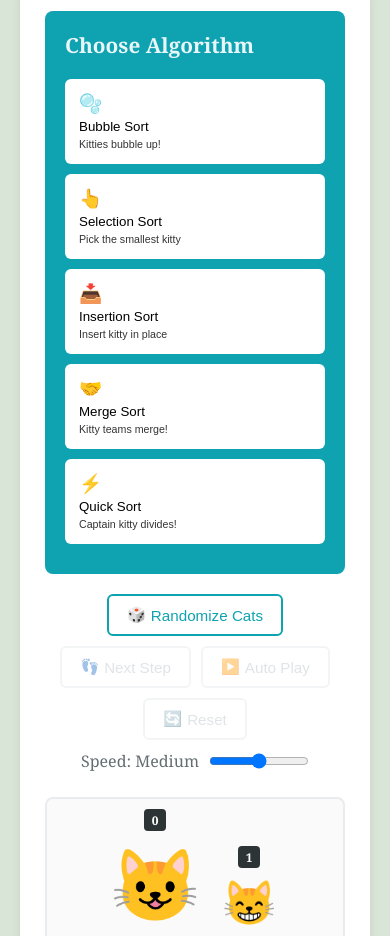
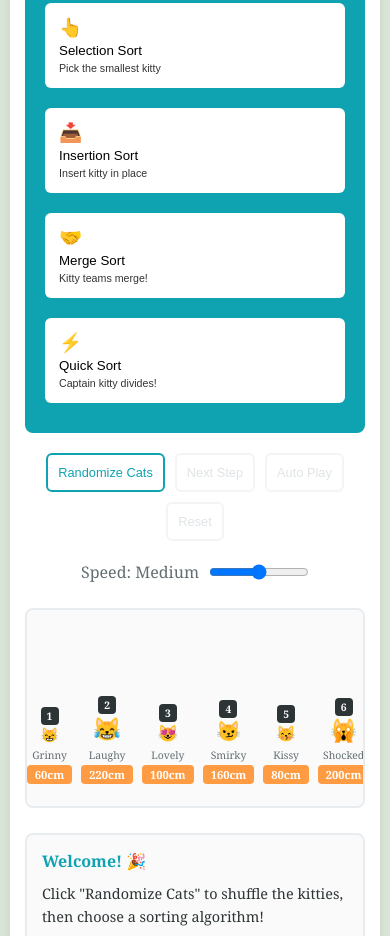
Before and after one commit to matsunaaa/Cat-Sort, a plain HTML site: page index.html in a window 390 px wide. Shown: the part 342-1278 px from the top of the page. Drawn offline with Linux system fonts and the light colour scheme.

Commit message:
add resizing function

```diff
--- a/script.js
+++ b/script.js
@@ -39,6 +39,16 @@ class CatSorter {
         // Quick sort specific
         this.quickSteps = [];
         this.quickStepIndex = 0;
+
+        // Add resize listener
+        let resizeTimer;
+        window.addEventListener('resize', () => {
+            clearTimeout(resizeTimer);
+            resizeTimer = setTimeout(() => {
+                this.render();
+                this.restoreSortedStates();
+            }, 250); // Debounce resize events
+        });
 
         this.initializeEventListeners();
         this.render();
@@ -118,13 +128,17 @@ class CatSorter {
     const container = document.getElementById('cat-container');
     container.innerHTML = '';
 
+    // Calculate base size for responsive scaling
+    const baseSize = this.calculateCatSize();
+
     this.cats.forEach((cat, index) => {
         const catCard = document.createElement('div');
         catCard.className = 'cat-card';
         catCard.id = `cat-${index}`;
 
-            // Calculate emoji size based on height (40px to 80px range)
-            const emojiSize = 30 + (cat.height / 220) * 50;
+        // Calculate emoji size based on height and responsive base size
+        const heightRatio = cat.height / 220; // 220 is max height
+        const emojiSize = baseSize * 0.5 + (baseSize * 0.5 * heightRatio);
 
         catCard.innerHTML = `
             <div class="cat-index">${index}</div>
@@ -135,6 +149,24 @@ class CatSorter {
 
         container.appendChild(catCard);
     });
+}
+
+calculateCatSize() {
+    const container = document.getElementById('cat-container');
+    const containerWidth = container.clientWidth;
+    const numCats = this.cats.length;
+
+    // Calculate available width per cat (with gaps)
+    const gapSize = parseInt(window.getComputedStyle(container).gap) || 10;
+    const totalGaps = gapSize * (numCats - 1);
+    const availableWidth = containerWidth - 40; // 40px for padding
+    const widthPerCat = (availableWidth - totalGaps) / numCats;
+
+    // Calculate emoji size based on available space
+    // Min: 20px, Max: 80px
+    const baseEmojiSize = Math.min(80, Math.max(20, widthPerCat * 0.7));
+
+    return baseEmojiSize;
 }
 
     async step() {
--- a/style.css
+++ b/style.css
@@ -13,7 +13,7 @@
 }
 
 body {
-    font-family:Georgia, serif;
+    font-family: Georgia, serif;
     background-color: var(--honeydew);
     min-height: 100vh;
     color: #2d3436;
@@ -32,13 +32,13 @@ header {
 }
 
 header h1 {
-    font-size: 2.5em;
+    font-size: clamp(1.8em, 4vw, 2.5em); /* Responsive font size */
     margin-bottom: 10px;
     font-weight: 700;
 }
 
 .subtitle {
-    font-size: 1.1em;
+    font-size: clamp(0.9em, 2vw, 1.1em); /* Responsive font size */
     color: #636e72;
 }
 
@@ -47,7 +47,7 @@ header h1 {
     gap: 20px;
     background: white;
     border-radius: 12px;
-    padding: 25px;
+    padding: clamp(15px, 3vw, 25px); /* Responsive padding */
     box-shadow: 0 2px 10px rgba(0,0,0,0.08);
 }
 
@@ -57,6 +57,7 @@ header h1 {
     background: var(--moonstone);
     border-radius: 8px;
     padding: 20px;
+    flex-shrink: 0;
 }
 
 .sidebar h2 {
@@ -108,6 +109,7 @@ header h1 {
 /* Main Sorting Area */
 .sorting-area {
     flex: 1;
+    min-width: 0; /* Important for flex children */
 }
 
 .controls {
@@ -119,13 +121,13 @@ header h1 {
 }
 
 .control-btn {
-    padding: 10px 18px;
+    padding: clamp(8px, 1.5vw, 10px) clamp(12px, 2vw, 18px);
     border: 2px solid var(--moonstone);
     border-radius: 6px;
     background: white;
     color: var(--moonstone);
     cursor: pointer;
-    font-size: 0.95em;
+    font-size: clamp(0.8em, 1.5vw, 0.95em);
     font-weight: 500;
     transition: all 0.2s;
     display: flex;
@@ -157,19 +159,21 @@ header h1 {
     width: 100px;
 }
 
-/* Cat Container */
+/* Cat Container - UPDATED FOR RESPONSIVENESS */
 .cat-container {
     display: flex;
     justify-content: center;
     align-items: flex-end;
-    gap: 15px;
-    min-height: 280px;
-    padding: 30px 20px 20px;
+    gap: clamp(5px, 1vw, 15px); /* Responsive gap */
+    min-height: 200px; /* Reduced min-height */
+    padding: clamp(20px, 3vw, 30px) clamp(10px, 2vw, 20px) 20px;
     background: #fafafa;
     border: 2px solid #e9ecef;
     border-radius: 8px;
     margin-bottom: 25px;
     position: relative;
+    overflow-x: auto; /* Allow scroll if needed */
+    overflow-y: hidden;
 }
 
 .cat-card {
@@ -178,7 +182,8 @@ header h1 {
     align-items: center;
     transition: all 0.5s ease;
     position: relative;
-    padding: 5px;
+    padding: clamp(2px, 0.5vw, 5px);
+    flex-shrink: 0; /* Prevent shrinking */
 }
 
 .cat-card.comparing {
@@ -197,39 +202,42 @@ header h1 {
 }
 
 .cat-emoji {
-    margin-bottom: 8px;
+    margin-bottom: clamp(4px, 0.8vw, 8px);
     display: block;
     transition: all 0.3s;
+    /* Font size will be set dynamically by JavaScript */
 }
 
 .cat-name {
-    font-size: 0.85em;
+    font-size: clamp(0.65em, 1.2vw, 0.85em);
     color: #636e72;
-    margin-bottom: 5px;
+    margin-bottom: 3px;
     font-weight: 500;
+    text-align: center;
 }
 
 .cat-height {
     background: var(--sandy-brown);
     color: white;
-    padding: 4px 12px;
+    padding: clamp(2px, 0.5vw, 4px) clamp(8px, 1.5vw, 12px);
     border-radius: 4px;
     font-weight: 600;
-    font-size: 0.85em;
+    font-size: clamp(0.7em, 1.2vw, 0.85em);
+    white-space: nowrap;
 }
 
 .cat-index {
     position: absolute;
-    top: -20px;
+    top: -15px;
     background: #2d3436;
     color: white;
-    width: 22px;
-    height: 22px;
+    width: clamp(18px, 3vw, 22px);
+    height: clamp(18px, 3vw, 22px);
     border-radius: 4px;
     display: flex;
     align-items: center;
     justify-content: center;
-    font-size: 0.75em;
+    font-size: clamp(0.65em, 1vw, 0.75em);
     font-weight: 600;
 }
 
@@ -237,14 +245,14 @@ header h1 {
 .explanation-box {
     background: #fafafa;
     border-radius: 8px;
-    padding: 20px;
+    padding: clamp(15px, 2vw, 20px);
     border: 2px solid #e9ecef;
 }
 
 .explanation-box h3 {
     color: var(--moonstone);
     margin-bottom: 10px;
-    font-size: 1.2em;
+    font-size: clamp(1em, 2vw, 1.2em);
     font-weight: 600;
 }
 
@@ -252,13 +260,15 @@ header h1 {
     line-height: 1.6;
     margin-bottom: 15px;
     color: #2d3436;
+    font-size: clamp(0.9em, 1.5vw, 1em);
 }
 
 .stats {
     display: flex;
-    gap: 25px;
-    font-size: 0.9em;
+    gap: clamp(15px, 2vw, 25px);
+    font-size: clamp(0.8em, 1.3vw, 0.9em);
     color: #636e72;
+    flex-wrap: wrap;
 }
 
 .stats strong {
@@ -268,18 +278,25 @@ header h1 {
 }
 
 /* Responsive */
-@media (max-width: 768px) {
+@media (max-width: 968px) {
     .main-content {
         flex-direction: column;
     }
 
     .sidebar {
         width: 100%;
+        display: flex;
+        flex-wrap: wrap;
+        gap: 10px;
     }
 
-    .cat-container {
-        flex-wrap: wrap;
-        gap: 10px;
+    .sidebar h2 {
+        width: 100%;
+    }
+
+    .algo-btn {
+        flex: 1;
+        min-width: 150px;
     }
 
     .controls {
@@ -290,5 +307,24 @@ header h1 {
         margin-left: 0;
         width: 100%;
         justify-content: center;
+        margin-top: 10px;
     }
 }
+
+@media (max-width: 480px) {
+    .container {
+        padding: 10px;
+    }
+
+    .main-content {
+        padding: 15px;
+    }
+
+    .control-btn span {
+        display: none; /* Hide text, show only emoji */
+    }
+
+    .control-btn {
+        padding: 10px;
+    }
+}
```
Lines whose indentation alone changed are shown as unchanged.
